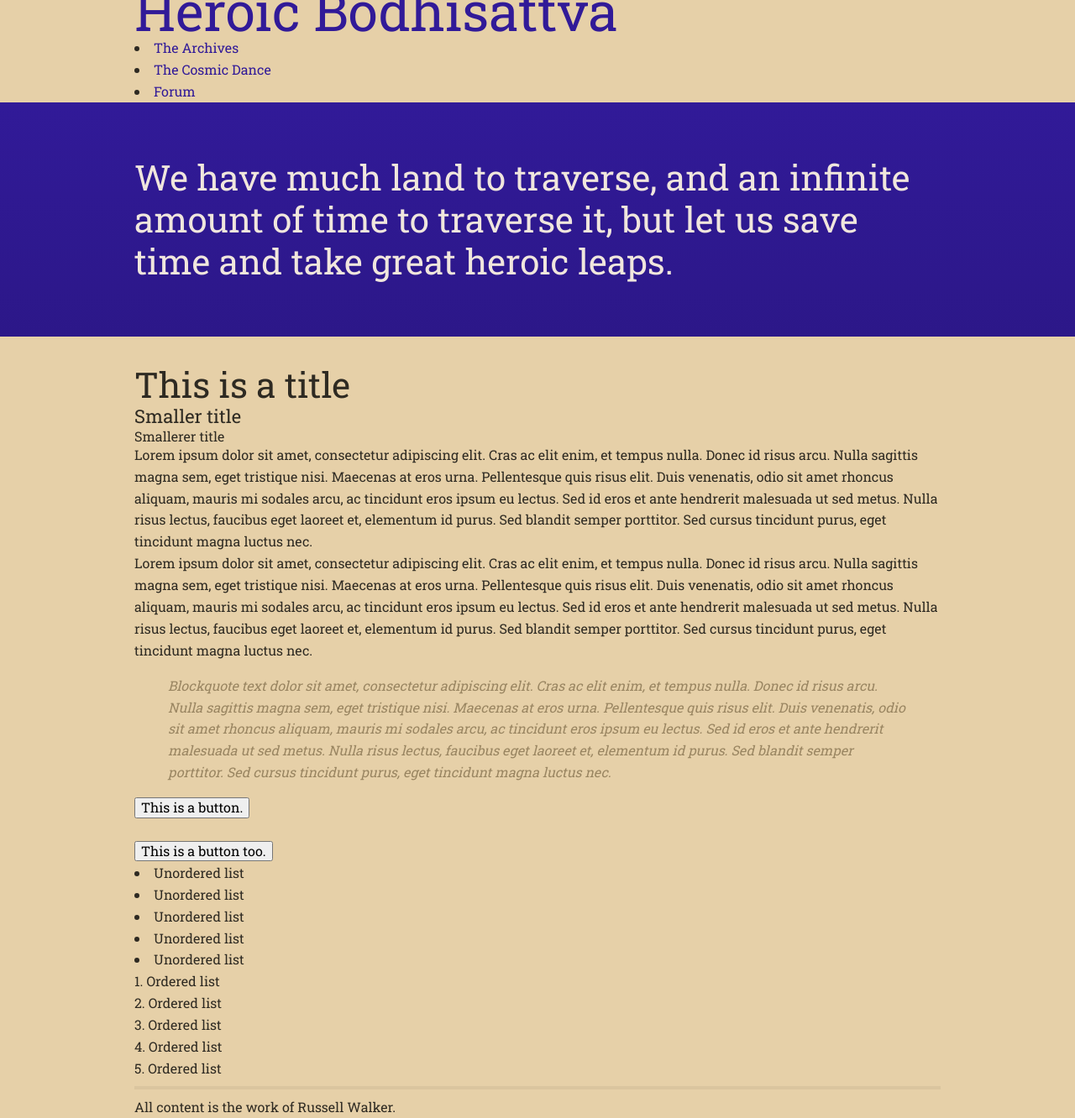
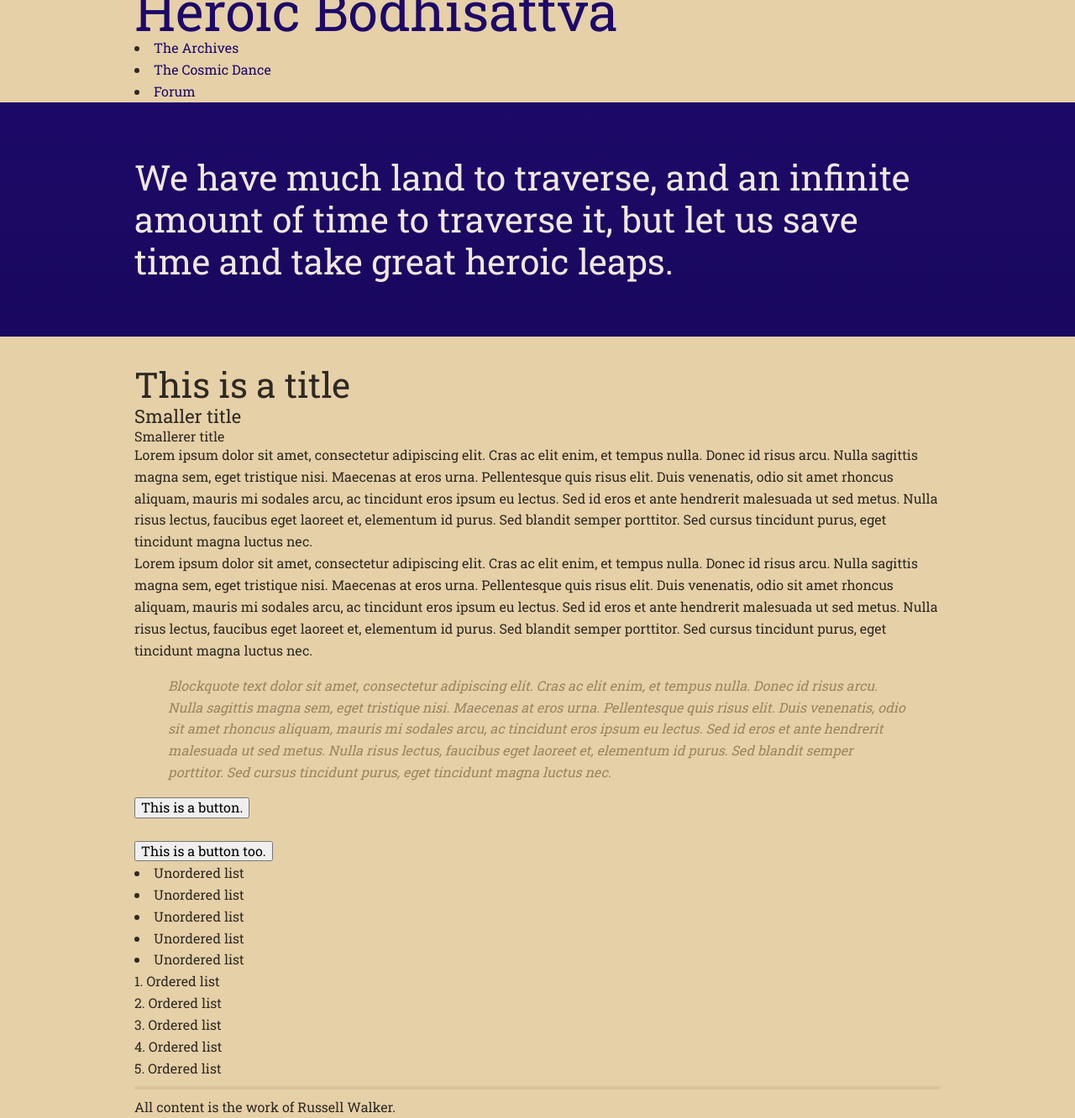
Before and after one commit to heroicbodhisattva/heroicbodhisattva, a Jekyll site: the page built from index.html, in a window 1280 px wide. Shown: the whole page at 84% size. Built offline with Jekyll 4.4.1, drawn with Linux system fonts in a browser that asks for light colours; nearby versions of some CDN libraries; Markdown is read by kramdown in place of the engine named in the settings; the list of posts is cut into pages by our own code.

Commit message:
Hero Gradient

```diff
--- a/css/heroic.css
+++ b/css/heroic.css
@@ -12,7 +12,7 @@
     light color:    #f0e6dd
     med color:      #998561
     dark color:     #2e2a22
-    main purple:    #311a98
+    main purple:    #1c0968
 */
 
 /* ---- ##. Symbol font-face Load ---- */
@@ -30,9 +30,9 @@
 
 /* ---- ##. General and Typography ---- */
 
-::-webkit-selection { background: #311a98; color: #f0e6dd; }
-::-moz-selection {    background: #311a98; color: #f0e6dd; }
-::selection {         background: #311a98; color: #f0e6dd; }
+::-webkit-selection { background: #1c0968; color: #f0e6dd; }
+::-moz-selection {    background: #1c0968; color: #f0e6dd; }
+::selection {         background: #1c0968; color: #f0e6dd; }
 
 html, body {
     min-height: 100%;
@@ -54,7 +54,7 @@ body {
 }
 
 a {
-    color: #311a98;
+    color: #1c0968;
     text-decoration: none;
     -webkit-transition: background .25s ease-in-out, color .25s ease-in-out, text-shadow .25s ease-in-out;
     transition:         background .25s ease-in-out, color .25s ease-in-out, text-shadow .25s ease-in-out;
@@ -142,11 +142,11 @@ nav {
 /* ---- ##. Hero ---- */
 
 .hero {
-    background-color: #311a98;
-    background-image: -webkit-gradient(linear, left top, left bottom, color-stop(0%, #311a98), color-stop(100%, rgba(0,0,0,.1)));
-    background-image: -webkit-linear-gradient(top, #311a98 0%, rgba(0,0,0,.1) 100%);
-    background-image:    -moz-linear-gradient(top, #311a98 0%, rgba(0,0,0,.1) 100%);
-    background-image:         linear-gradient(top, #311a98 0%, rgba(0,0,0,.1) 100%);
+    background-color: #1c0968;
+    background-image: -webkit-gradient(linear, left top, left bottom, color-stop(0%, transparent), color-stop(100%, rgba(0,0,0,.1)));
+    background-image: -webkit-linear-gradient(top, transparent 0%, rgba(0,0,0,.1) 100%);
+    background-image:    -moz-linear-gradient(top, transparent 0%, rgba(0,0,0,.1) 100%);
+    background-image:         linear-gradient(top, transparent 0%, rgba(0,0,0,.1) 100%);
     color: #f0e6dd;
     display: block;
     width: 100%;
```
